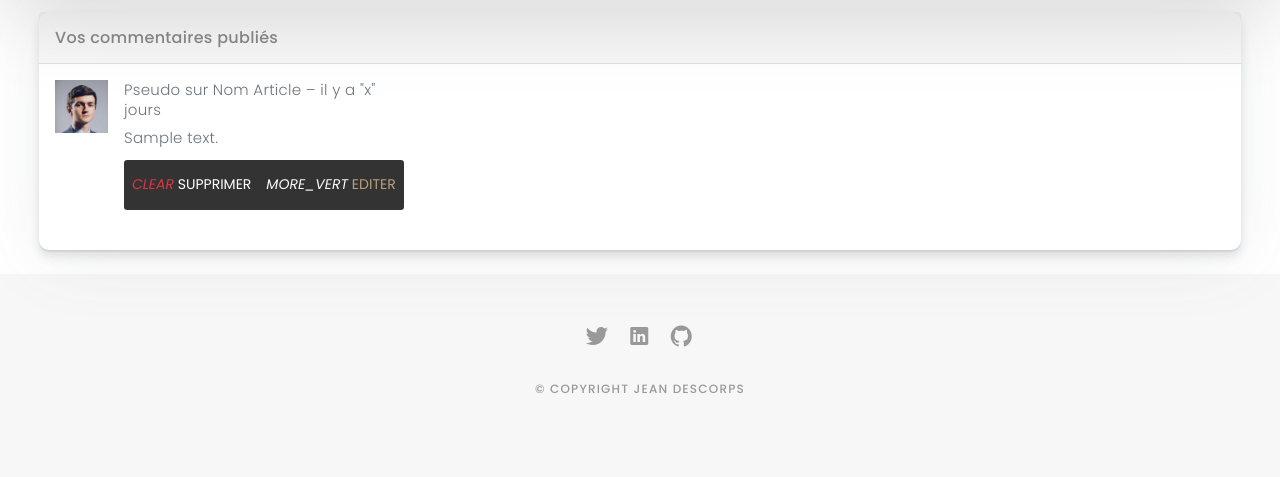
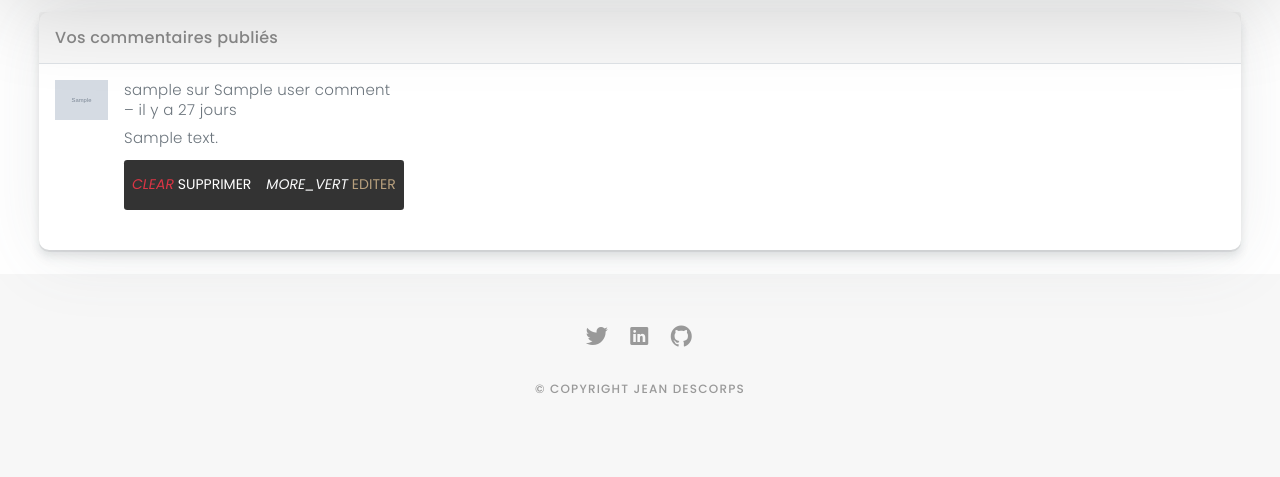
Before and after one commit to JeanD34/p5, a PHP site: the page made by View/AdminUserCommentsView.php in a window 1280 px wide. Shown: the part 90-567 px from the top of the page. Run offline with PHP 8.4, Linux system fonts and the light colour scheme; the template is opened without the code that fills it: most values are stand-ins (such as "Sample title", 1, 10 or a date in 2020); grey boxes marked "Sample" are stand-in pictures; some web fonts are replaced.

Commit message:
Update view with new variables

```diff
--- a/View/AdminUserCommentsView.php
+++ b/View/AdminUserCommentsView.php
@@ -16,19 +16,24 @@
                     <?php $i = 0; ?>
                     <?php $nbComment = count($userComments);?>
                     <?php foreach ($userComments as $comment) : ?>
+                    <?php
+                      $dateComment = new DateTime($comment->getAdd_date());
+                      $now = new DateTime();
+                      $dayComment = $dateComment->diff($now)->format("%d");
+                      ?>
                         <?php if ($i % 5 == 0) : ?>
                         	<div class="col-lg-4 col-md-6 col-sm-12 mb-md-4">
                         <?php endif; ?>
                     	<?php $i++; ?>
                     	<div class="blog-comments__item d-flex p-3">
                             <div class="blog-comments__avatar mr-3">
-                            	<img src="Content/backend/images/avatars/1.jpg" alt="Avatar" />
+                            	<img src="Content/backend/images/avatars/<?= $comment->getAvatar(); ?>" alt="Avatar" />
                             </div>
                         	<div class="blog-comments__content">
                         		<div class="blog-comments__meta text-muted">
-                                    <a class="text-secondary" href="#">Pseudo</a> sur
-                                    <a class="text-secondary" href="#">Nom Article</a>
-                        			<span class="text-muted">– il y a "x" jours</span>
+                                    <a class="text-secondary" target="_blank" href="?action=userProfile&id=<?= $comment->getId_user_fk(); ?>"><?= $comment->getUsername(); ?></a> sur
+                                    <a class="text-secondary" target="_blank" href="?action=post&id=<?= $comment->getId_post_fk(); ?>"><?= $comment->getTitle(); ?></a>
+                        			<span class="text-muted">– il y a <?= $dayComment ?> jours</span>
                    			 	</div>
                     			<p class="m-0 my-1 mb-2 text-muted"><?= $comment->getContent(); ?></p>
                         		<div class="blog-comments__actions">
```
